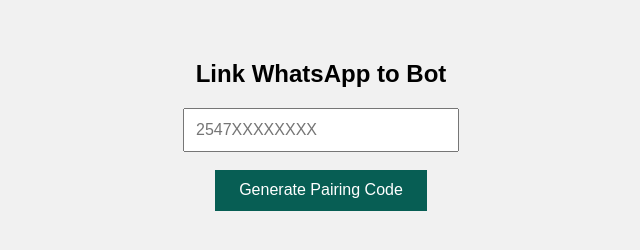
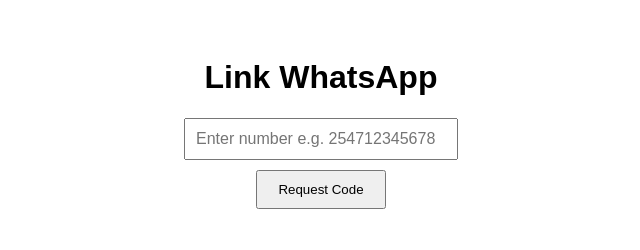
Before and after one commit to Wangatracker/websky, a website: page public/index.html in a window 1280 px wide. Shown: the whole page, without its empty margins (319-959 px from the left). Drawn offline with Linux system fonts and the light colour scheme.

Commit message:
Update index.html

```diff
--- a/public/index.html
+++ b/public/index.html
@@ -1,70 +1,59 @@
 <!DOCTYPE html>
 <html lang="en">
 <head>
-  <meta charset="UTF-8">
+  <meta charset="UTF-8" />
+  <meta name="viewport" content="width=device-width, initial-scale=1.0"/>
   <title>WhatsApp Pairing</title>
   <style>
     body {
       font-family: sans-serif;
-      background: #f1f1f1;
-      padding: 2rem;
       text-align: center;
+      padding: 30px;
     }
     input {
-      padding: 0.7rem;
+      padding: 10px;
+      width: 250px;
       font-size: 16px;
-      width: 250px;
     }
     button {
-      padding: 0.7rem 1.5rem;
-      font-size: 16px;
-      background: #075e54;
-      color: white;
-      border: none;
-      cursor: pointer;
+      padding: 10px 20px;
+      margin-top: 10px;
     }
-    #status {
-      margin-top: 1rem;
-      font-size: 16px;
+    #result {
+      margin-top: 20px;
+      font-size: 18px;
+      color: green;
     }
   </style>
 </head>
 <body>
-  <h2>Link WhatsApp to Bot</h2>
-  <form id="form">
-    <input type="text" id="phone" placeholder="2547XXXXXXXX" required />
-    <br><br>
-    <button type="submit">Generate Pairing Code</button>
-  </form>
-  <div id="status"></div>
+  <h1>Link WhatsApp</h1>
+  <input type="text" id="phone" placeholder="Enter number e.g. 254712345678" />
+  <br/>
+  <button onclick="pair()">Request Code</button>
+  <div id="result"></div>
 
   <script>
-    const form = document.getElementById("form");
-    const statusDiv = document.getElementById("status");
+    async function pair() {
+      const phone = document.getElementById("phone").value.trim();
+      const result = document.getElementById("result");
+      result.innerHTML = "⏳ Sending request...";
 
-    form.addEventListener("submit", async (e) => {
-      e.preventDefault();
-      const phone = document.getElementById("phone").value;
-      statusDiv.textContent = "🔔 Waiting for notification...";
-
-      try {
       const res = await fetch("/pair", {
         method: "POST",
-          headers: { "Content-Type": "application/json" },
-          body: JSON.stringify({ phone }),
+        headers: {
+          "Content-Type": "application/json"
+        },
+        body: JSON.stringify({ phone })
       });
 
       const data = await res.json();
-        if (data.code) {
-          statusDiv.innerHTML = `✅ Use this code to link:<br><strong>${data.code}</strong><br><br>Open WhatsApp > Linked Devices`;
+      if (data.success) {
+        result.innerHTML = `🔑 Code: <b>${data.code}</b><br/>${data.message}`;
       } else {
-          statusDiv.textContent = "❌ Failed to get code.";
+        result.innerHTML = `❌ Error: ${data.error || "Failed"}`;
       }
-      } catch (err) {
-        console.error(err);
-        statusDiv.textContent = "❌ Server error. Try again.";
     }
-    });
   </script>
 </body>
                      </html>
```
Lines whose indentation alone changed are shown as unchanged.
